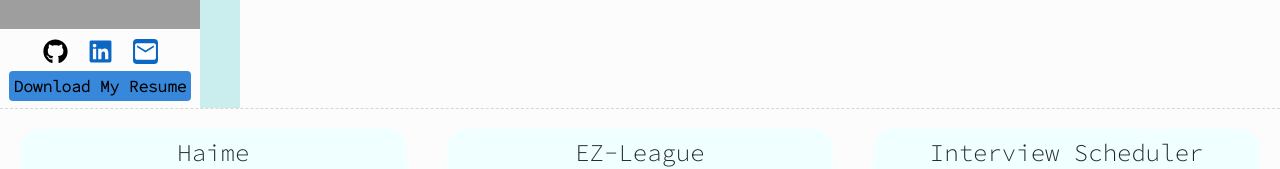
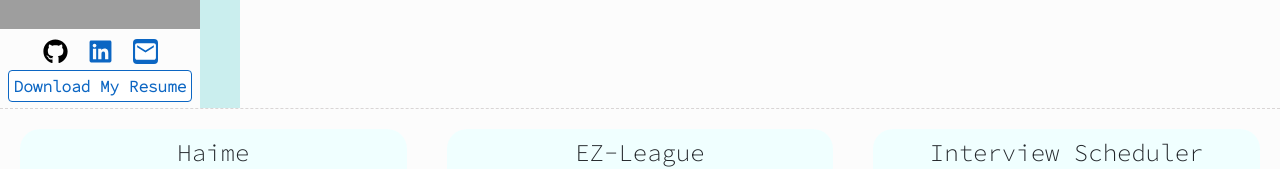
Before and after one commit to rofrado9178/my-portfolio, a React (Create React App) app: page / in a window 1280 px wide. In both pictures the pointer is over the link "Download My Resume". Shown: the part 512-681 px from the top of the page. Built offline with nearby package versions, Linux system fonts and the light colour scheme; grey boxes are pictures that could not be loaded.

Commit message:
add new animation to the cards

```diff
--- a/src/App.css
+++ b/src/App.css
@@ -174,8 +174,9 @@ body {
 }
 
 .download-resume:hover {
-  color: black;
-  background-color: #3788da;
+  color: var(--linkedin-color);
+  background-color: white;
+  border: 1px solid var(--linkedin-color);
 }
 
 .container-carousel {
@@ -213,6 +214,13 @@ body {
   margin: 20px;
   background-color: azure;
   border-radius: 20px;
+  transition: all 1s ease-in-out;
+}
+
+.cardContainer:hover {
+  transform: scale(1.05);
+  background-color: rgb(202, 238, 238);
+  cursor: pointer;
 }
 
 .project-link {
--- a/src/components/CardList.jsx
+++ b/src/components/CardList.jsx
@@ -18,7 +18,7 @@ const CardList = ({ data }) => {
       </article>
     );
   });
-  return <article className="cards">{carouselItems}\</article>;
+  return <article className="cards">{carouselItems}</article>;
 };
 
 export default CardList;
```
